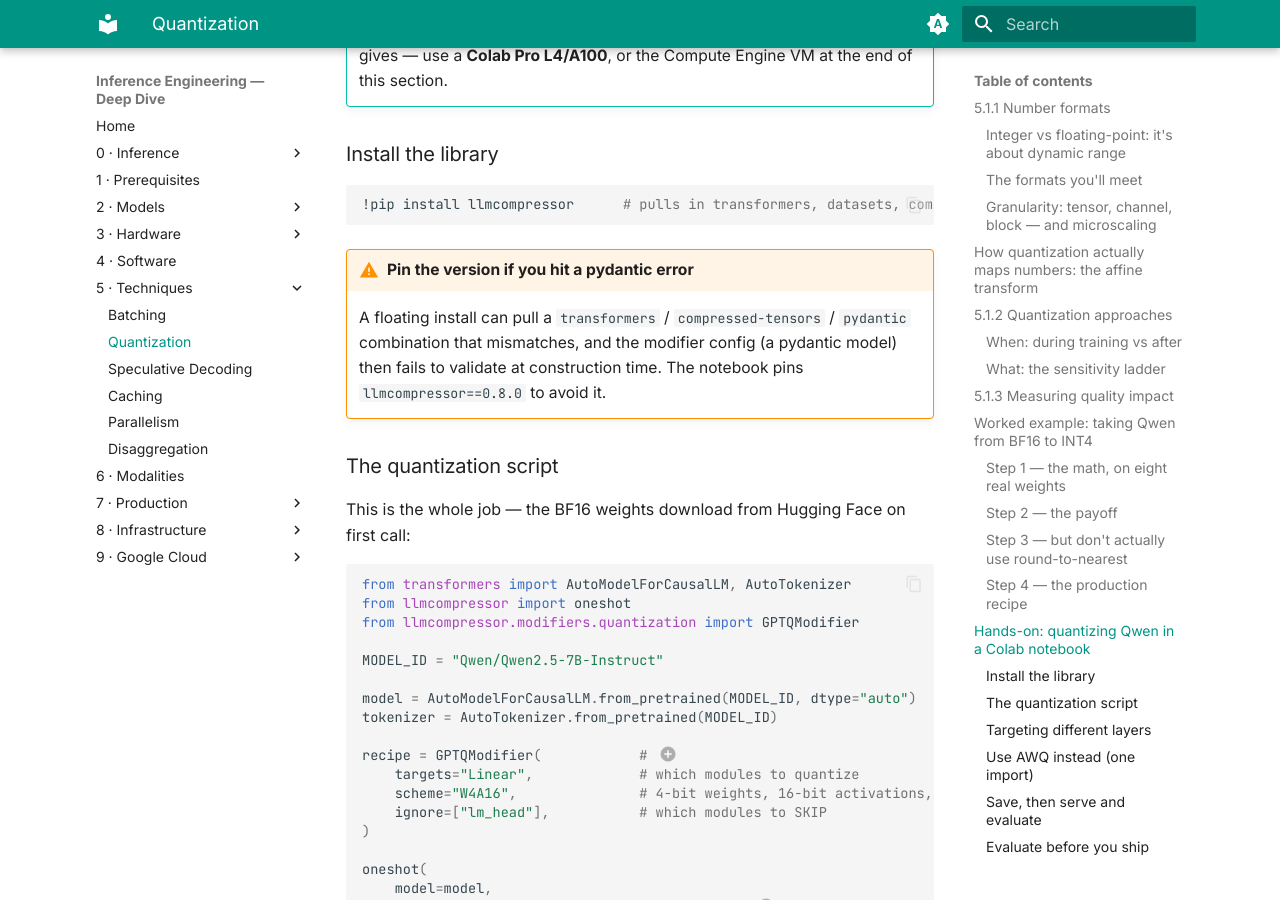
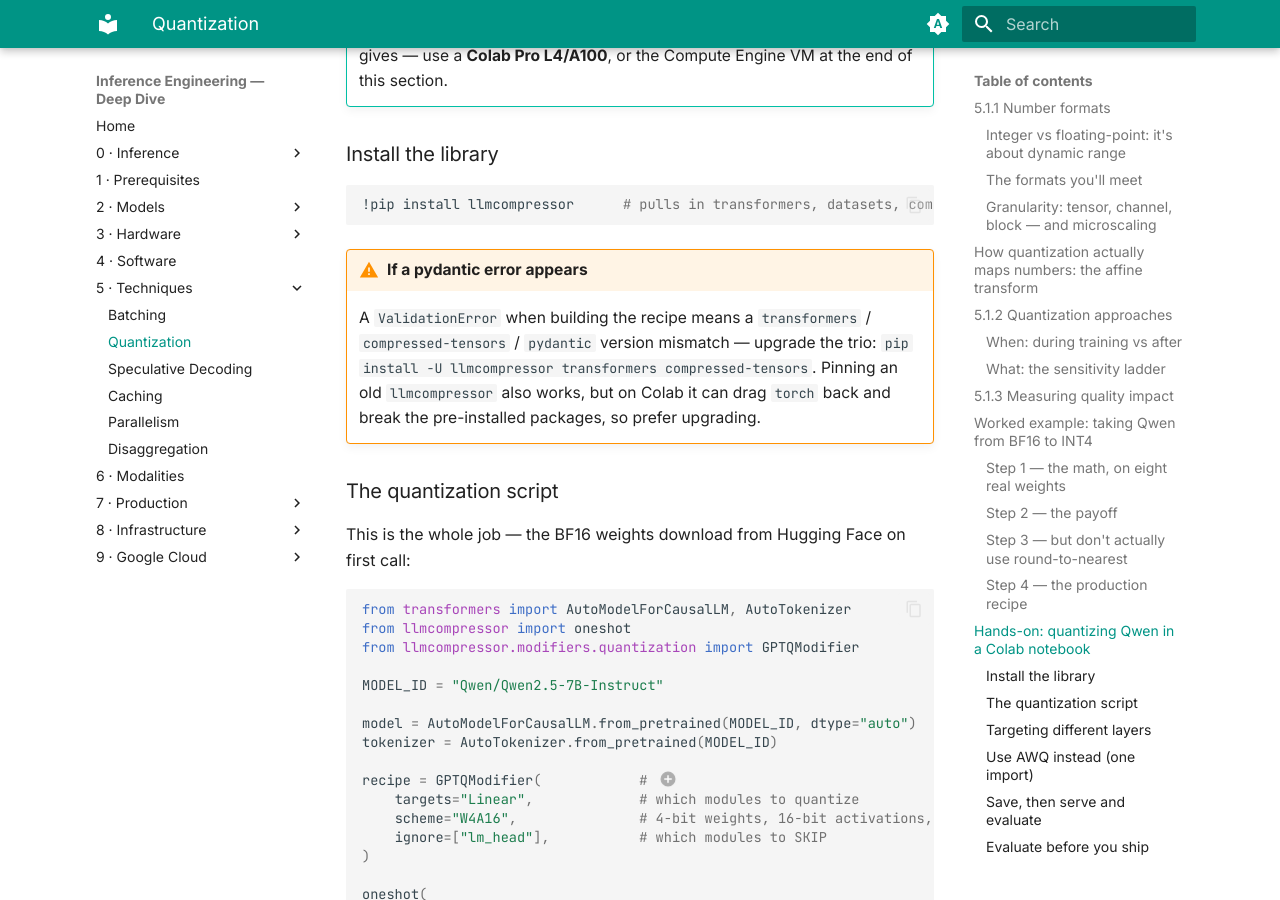
Before and after one commit to maxkimambo/inference-engineering-deep-dive, an MkDocs documentation site: the page built from docs/chapters/techniques/quantization.md, in a window 1280 px wide and 900 px high, scrolled down 11074 px. Built offline with MkDocs 1.6.1 and Material for MkDocs 9.7.7, drawn with Linux system fonts in a browser that asks for light colours.

Commit message:
Unpin llmcompressor in the Colab notebook
Pinning llmcompressor==0.8.0 forced torch back to 2.8.0 on Colab, breaking the
pre-installed torchvision/gradio. Install unpinned so it matches Colab's torch;
reframe the pydantic-error note as conditional troubleshooting (upgrade the
transformers/compressed-tensors/pydantic trio) in both notebook and chapter.

````diff
--- a/docs/chapters/techniques/quantization.md
+++ b/docs/chapters/techniques/quantization.md
@@ -379,10 +379,11 @@ this same code with per-step logging, a `print(model)` layer tour, and Colab mem
 !pip install llmcompressor      # pulls in transformers, datasets, compressed-tensors
 ```
 
-!!! warning "Pin the version if you hit a pydantic error"
-    A floating install can pull a `transformers` / `compressed-tensors` / `pydantic` combination that
-    mismatches, and the modifier config (a pydantic model) then fails to validate at construction time.
-    The notebook pins `llmcompressor==0.8.0` to avoid it.
+!!! warning "If a pydantic error appears"
+    A `ValidationError` when building the recipe means a `transformers` / `compressed-tensors` /
+    `pydantic` version mismatch — upgrade the trio: `pip install -U llmcompressor transformers
+    compressed-tensors`. Pinning an old `llmcompressor` also works, but on Colab it can drag `torch`
+    back and break the pre-installed packages, so prefer upgrading.
 
 ### The quantization script
 
````
Also changed, not shown: docs/notebooks/quantization-qwen-w4a16.ipynb.
